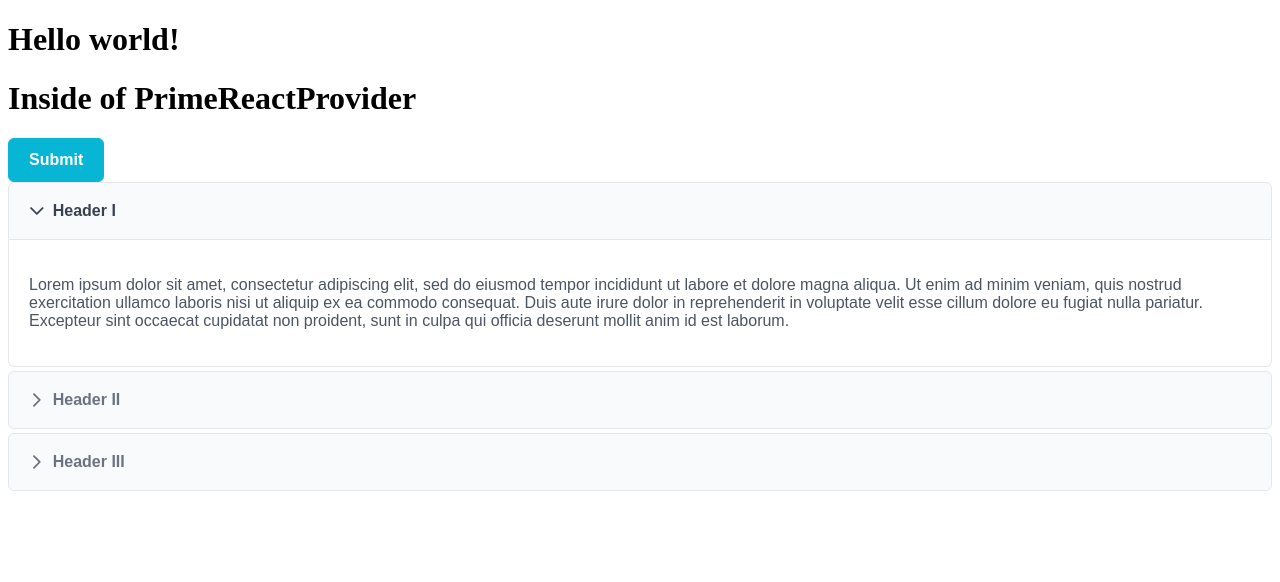
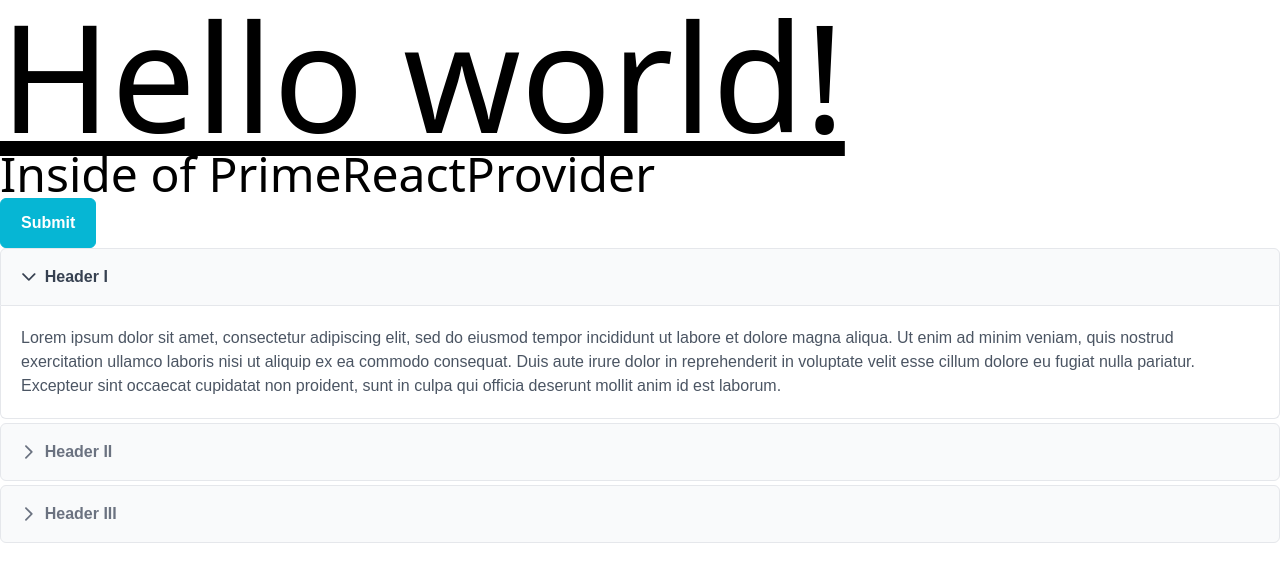
Before and after one commit to larsandrelarsen/PrimeReactTest, a React (Create React App) app: page / in a window 1280 px wide. Shown: the top 582 px of the page. Built offline with nearby package versions, Linux system fonts and the light colour scheme; a web font is replaced by a local one.

Commit message:
add tailwind config

```diff
--- a/src/App.tsx
+++ b/src/App.tsx
@@ -6,18 +6,18 @@ import { Ripple } from 'primereact/ripple';
 
 function App() {
   const value = {
-    ripple: true
+    ripple: true,
   };
 
   return (
     <div className="App">
       <PrimeReactProvider value={value}>
-        <h1 className="text-[15px]">
+        <h1 className="text-[150px] underline font">
           Hello world!
         </h1>
         <h1>Inside of PrimeReactProvider</h1>
         <Button className="p-ripple" label="Submit">
-          <Ripple />
+          <Ripple/>
         </Button>
         <Accordion activeIndex={0}>
           <AccordionTab header="Header I">
--- a/src/Index.css
+++ b/src/Index.css
@@ -0,0 +1,34 @@
+@layer base {
+  h1 {
+    @apply text-5xl;
+  }
+  h2 {
+    @apply text-4xl;
+  }
+  h3 {
+    @apply text-3xl;
+  }
+  h4 {
+    @apply text-2xl;
+  }
+  h5 {
+    @apply text-xl;
+  }
+  h6 {
+    @apply text-lg;
+  }
+}
+
+@tailwind components;
+@tailwind utilities;
+
+@layer tailwind-base, primereact, tailwind-utilities;
+
+@layer tailwind-base {
+  @tailwind base;
+}
+
+@layer tailwind-utilities {
+  @tailwind components;
+  @tailwind utilities;
+}
--- a/src/index.tsx
+++ b/src/index.tsx
@@ -2,8 +2,8 @@ import React from 'react';
 import ReactDOM from 'react-dom/client';
 import App from './App';
 import reportWebVitals from './reportWebVitals';
+import './Index.css'
 import "primereact/resources/themes/lara-light-cyan/theme.css";
-import './Index.css'
 
 const root = ReactDOM.createRoot(
   document.getElementById('root') as HTMLElement
--- a/tailwind.config.js
+++ b/tailwind.config.js
@@ -3,6 +3,13 @@ module.exports = {
   content: [
     './src/**/*.{js,jsx,ts,tsx}',
   ], theme: {
+    screens: {
+      'sm': '640px',
+      'md': '768px',
+      'lg': '1024px',
+      'xl': '1280px',
+      '2xl': '1320px',
+    },
     extend: {},
   },
   plugins: [],
```
